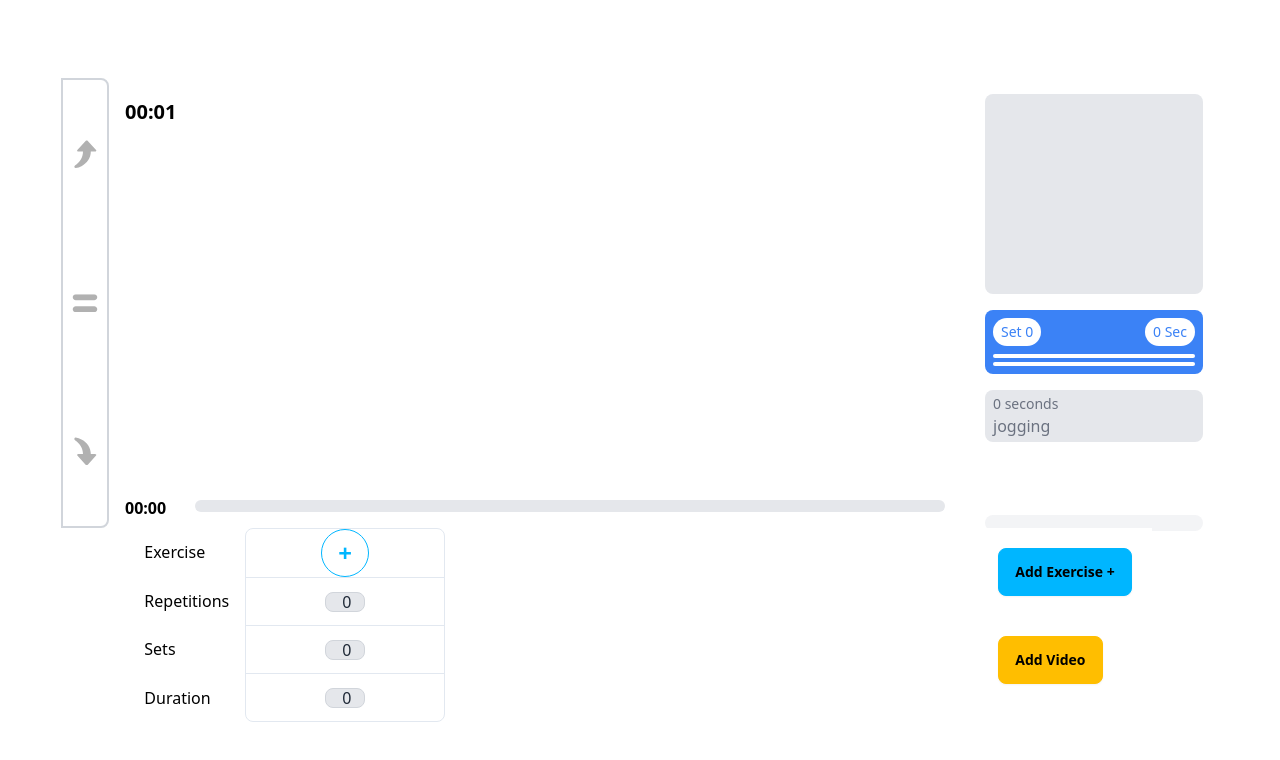
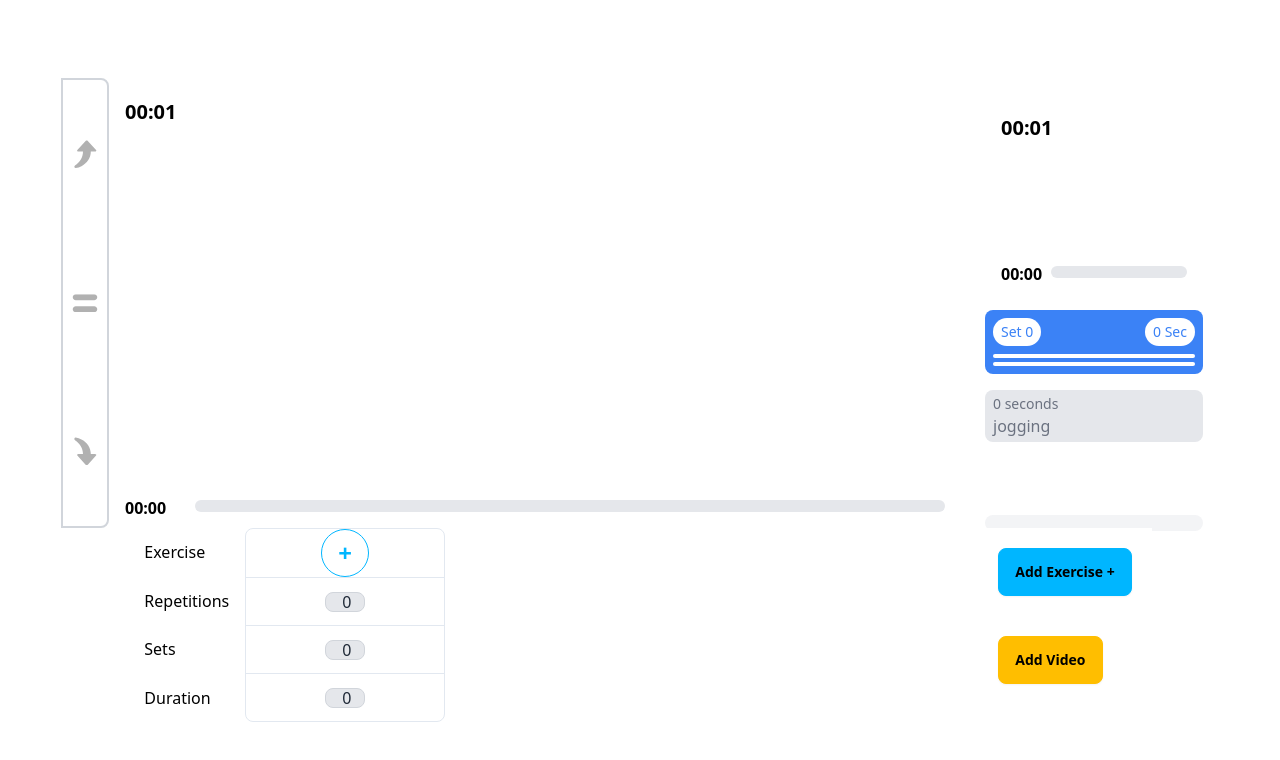
Before and after one commit to screenl/fitext-video-editor, a Next.js app: page / in a window 1280 px wide. Shown: the top 760 px of the page. Built offline with nearby package versions, Linux system fonts and the light colour scheme.

Commit message:
added video to portrait view

```diff
--- a/src/Components/PortraitView.tsx
+++ b/src/Components/PortraitView.tsx
@@ -1,4 +1,6 @@
 import React, { useState, useEffect, useRef } from "react";
+import player from "./video_player";
+import { type videoState, type setVideoState } from "./video_state";
 import { record } from "zod";
 interface Exercise {
   name: string;
@@ -11,6 +13,9 @@ interface Exercise {
 interface exerciseProp {
   exercises: Exercise[];
   currentPlaying: number;
+  vs: videoState; //video state
+  setvs: setVideoState; //set video state
+  videoUrl: string | null; // also a state
 }
 
 interface recordProps {
@@ -21,6 +26,9 @@ interface recordProps {
 const PortraitView: React.FC<exerciseProp> = ({
   exercises,
   currentPlaying,
+  vs,
+  setvs,
+  videoUrl,
 }) => {
   const [records, setRecords] = useState<recordProps[]>([]);
 
@@ -49,8 +57,10 @@ const PortraitView: React.FC<exerciseProp> = ({
 
   return (
     <div className="ml-2 h-[450px] w-[250px] rounded-lg bg-white p-4">
-      {/* 竖屏上半部分留出空白放视频 */}
-      <div className="mb-4 h-[200px] rounded-lg bg-gray-200"></div>
+      <div className="mb-4 h-[200px] rounded-lg bg-gray-200">
+        {/* 竖屏上半部分留出空白放视频 false is for toggling the visibility of the side bar*/}
+        {player(vs, setvs, videoUrl, false)}
+      </div>
       {/* 大的bubble */}
       <div className="mb-4 rounded-lg bg-blue-500 p-2 text-white">
         {/* 两个平行的小bubble */}
--- a/src/Components/video_player.tsx
+++ b/src/Components/video_player.tsx
@@ -1,56 +1,82 @@
 import { videoPreview } from "./video_preview";
 import { videoState, setVideoState } from "./video_state";
 
-
-function secs_to_mmss(t:number){
+function secs_to_mmss(t: number) {
   return new Date(t * 1000).toISOString().slice(14, 19);
 }
 
-export default function player(state: videoState,setstate: setVideoState, url?: string | null){
-  function progressBar(){
+export default function player(
+  state: videoState,
+  setstate: setVideoState,
+  url?: string | null,
+  turnOnBar: boolean,
+) {
+  function progressBar() {
     return (
-        <div className="z-10 flex flex-row w-full h-5 mt-4 mb-2">
-          <div className="font-sans font-bold text-base h-sm w-20 ml-4 leading-none">
+      <div className="z-10 mb-2 mt-4 flex h-5 w-full flex-row">
+        <div className="h-sm ml-4 w-20 font-sans text-base font-bold leading-none">
           <p>{secs_to_mmss(state.progress)}</p>
         </div>
-          <div className="w-full bg-gray-200 rounded-full h-3 dark:bg-gray-700 mr-4">
-            <div className="bg-blue-600 h-3 rounded-full " style={{width: `${((state.progress / state.time) * 100)}%`}}></div>
+        <div className="mr-4 h-3 w-full rounded-full bg-gray-200 dark:bg-gray-700">
+          <div
+            className="h-3 rounded-full bg-blue-600 "
+            style={{ width: `${(state.progress / state.time) * 100}%` }}
+          ></div>
         </div>
       </div>
-
-    )
+    );
   }
 
-  function sideBar(){
-    return <div className="flex flex-col rounded-r-lg h-auto w-12 max-w-12 border-2 border-gray-300 dark:border-gray-800">
-      <div className="basis-1/3 flex justify-center content-center">
-        <img src="arr.svg" className="w-9/12 scale-x-[-1] rotate-90 opacity-30 dark:invert"></img>
+  function sideBar() {
+    return (
+      <div className="flex h-auto w-12 max-w-12 flex-col rounded-r-lg border-2 border-gray-300 dark:border-gray-800">
+        <div className="flex basis-1/3 content-center justify-center">
+          <img
+            src="arr.svg"
+            className="w-9/12 rotate-90 scale-x-[-1] opacity-30 dark:invert"
+          ></img>
         </div>
-      <div className="basis-1/3 flex justify-center content-center" onClick={()=>{setstate({...state,playing:!state.playing})}}>
-        <img src="pause.svg" className="w-5/12 rotate-90 opacity-30 dark:invert"></img>
+        <div
+          className="flex basis-1/3 content-center justify-center"
+          onClick={() => {
+            setstate({ ...state, playing: !state.playing });
+          }}
+        >
+          <img
+            src="pause.svg"
+            className="w-5/12 rotate-90 opacity-30 dark:invert"
+          ></img>
         </div>
 
-      <div className="basis-1/3 flex justify-center content-center">
-        <img src="arr.svg" className="w-9/12 rotate-90  opacity-30 dark:invert"></img>
+        <div className="flex basis-1/3 content-center justify-center">
+          <img
+            src="arr.svg"
+            className="w-9/12 rotate-90  opacity-30 dark:invert"
+          ></img>
         </div>
-
       </div>
+    );
   }
 
-  function videoSpecs(){
-    return <div className="flex flex-1 flex-col h-autos mb-auto">
-      <div className="z-10 text-xl font-semibold mt-5 mb-auto ml-4">{secs_to_mmss(state.time)}</div>
-      <div className="z-10 text-sm font-bold ml-4" >{state.workout_desc}</div>
+  function videoSpecs() {
+    return (
+      <div className="h-autos mb-auto flex flex-1 flex-col">
+        <div className="z-10 mb-auto ml-4 mt-5 text-xl font-semibold">
+          {secs_to_mmss(state.time)}
         </div>
+        <div className="z-10 ml-4 text-sm font-bold">{state.workout_desc}</div>
+      </div>
+    );
   }
 
-  return (<div className="flex flex-row bg-white h-full text-black dark:text-white dark:bg-gray-900">
-      {sideBar()}
-      <div className="relative flex flex-col flex-1 w-full h-full">
+  return (
+    <div className="flex h-full flex-row bg-white text-black dark:bg-gray-900 dark:text-white">
+      {turnOnBar && sideBar()}
+      <div className="relative flex h-full w-full flex-1 flex-col">
         {videoPreview(state, setstate, url)}
         {videoSpecs()}
         {progressBar()}
       </div>
     </div>
-  )
+  );
 }
--- a/src/app/page.tsx
+++ b/src/app/page.tsx
@@ -140,7 +140,7 @@ export default function HomePage() {
         {/* Top part with Landscape and Portrait view */}
         <div className="flex flex-row">
           <div className="aspect-video h-[450px] w-[900px]">
-            {player(vs, setvs, videoUrl)}
+            {player(vs, setvs, videoUrl, true)}
           </div>
           {/*  TODO: fix size issues */}
           {/*<MobilePreview vs={vs} setvs={setvs} videoUrl={videoUrl} />*/}
@@ -148,7 +148,13 @@ export default function HomePage() {
           {/*  {player(vs, setvs, videoUrl)}*/}
           {/*</div>*/}
 
-          <PortraitView exercises={exercises} currentPlaying={currentPlaying} />
+          <PortraitView
+            exercises={exercises}
+            currentPlaying={currentPlaying}
+            vs={vs}
+            setvs={setvs}
+            videoUrl={videoUrl}
+          />
         </div>
 
         <div className="flex flex-row ">
```
Lines whose indentation alone changed are shown as unchanged.
